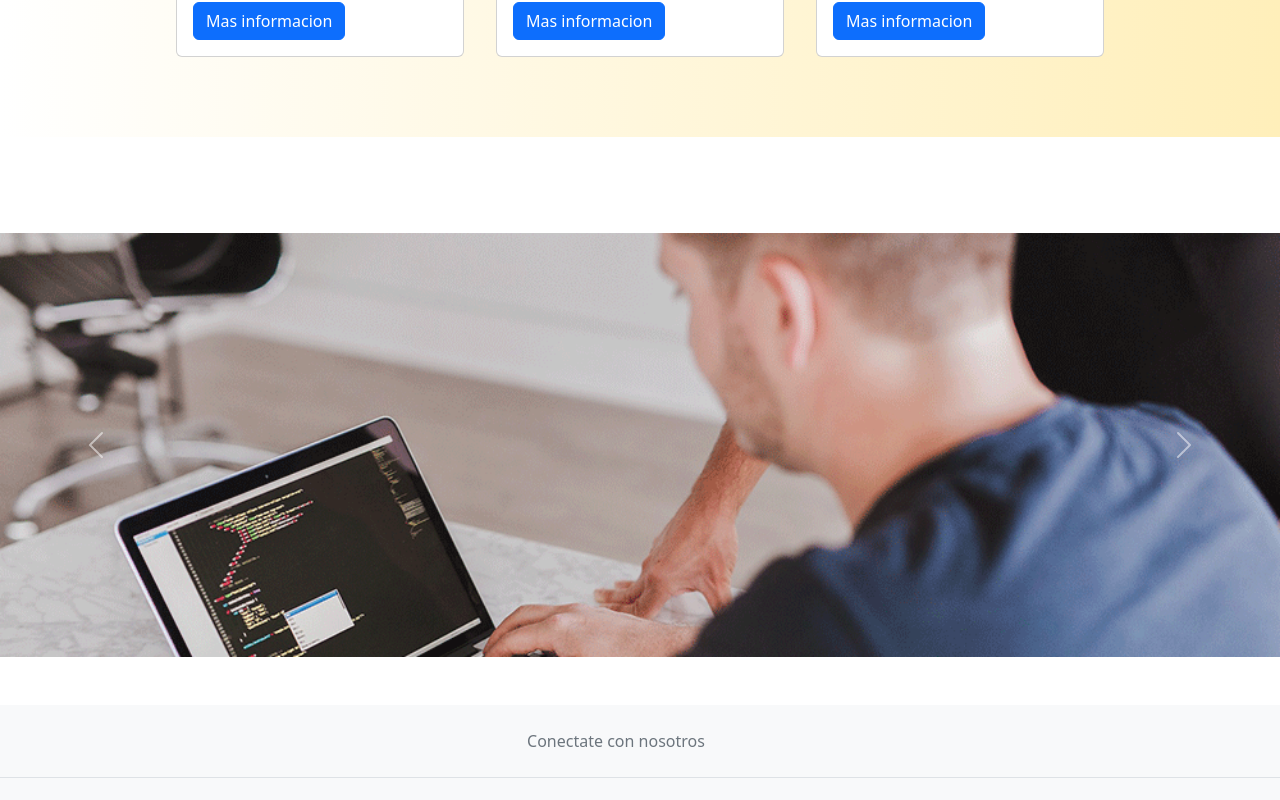
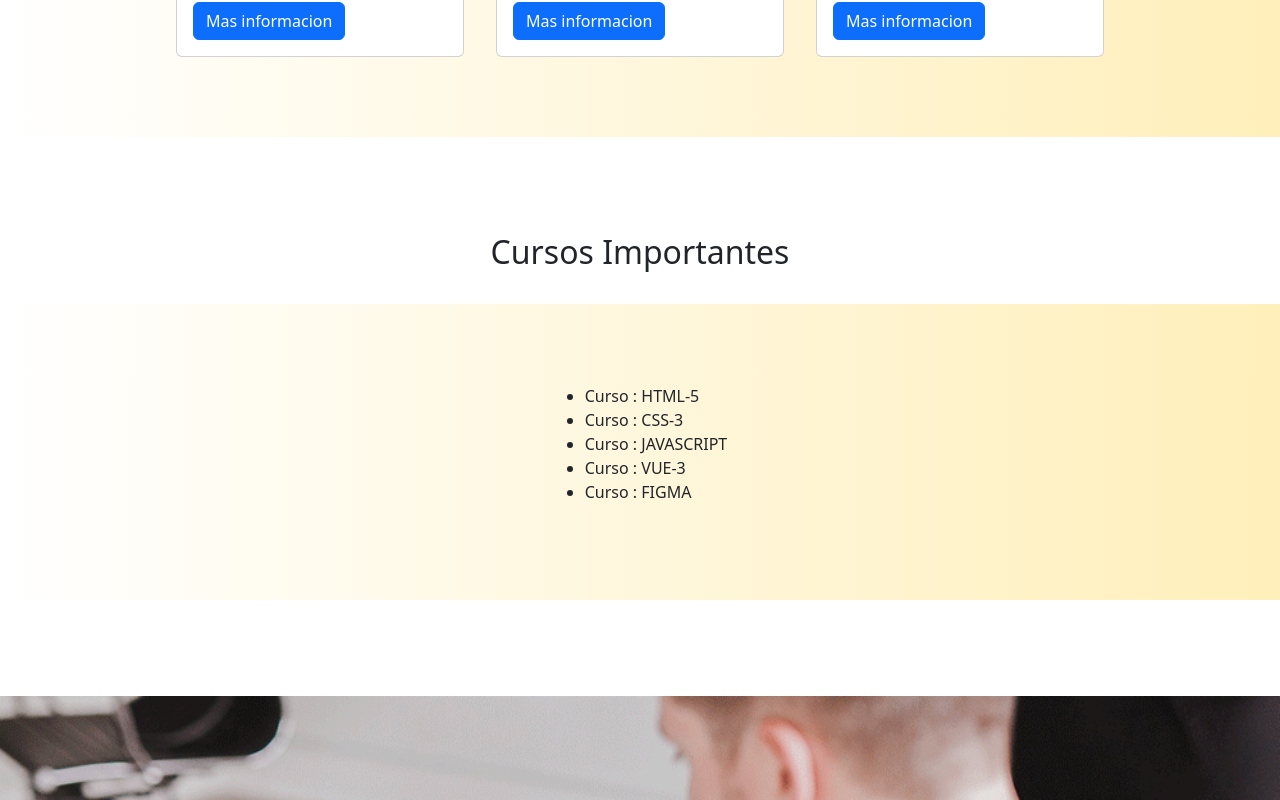
Before and after one commit to Anismelow/tech-blog, a Vue app: page /FrontView in a window 1280 px wide. Shown: the part 645-1445 px from the top of the page. Built offline with nearby package versions, Linux system fonts and the light colour scheme; the HTML template or start-up script is replaced by a standard one.

Commit message:
IMplementacion del componente Lista cursos con v-for

```diff
--- a/src/components/CardYorlin.vue
+++ b/src/components/CardYorlin.vue
@@ -1,6 +1,7 @@
 <template>
     <div class="card" style="width: 18rem">
       <!-- <img src="@/img/imagen-1.jpg" class="card-img-top" alt="..." /> -->
+      <!-- uso directiva v-bind:   = :    para modificar un atributo -->
       <img :src="imagen" class="card-img-top" alt="..." />
       <div class="card-body">
         <h5 class="card-title">{{ titulo }}</h5>
--- /dev/null
+++ b/src/components/ListaCursosYorlin.vue
@@ -0,0 +1,26 @@
+
+<!-- Implementacion de la directiva V-FOR -->
+<template>
+  <ul>
+    <li v-for="(curso , index) in cursos" :key="index">
+    Curso : {{curso}}</li>
+  </ul>
+</template>
+
+<script>
+export default {
+    setup() {
+        const cursos = ["HTML-5","CSS-3","JAVASCRIPT","VUE-3","FIGMA"];
+
+        return{
+            cursos,
+        };
+
+    },
+
+};
+</script>
+
+<style>
+
+</style>
--- a/src/views/FrontView.vue
+++ b/src/views/FrontView.vue
@@ -1,9 +1,10 @@
 <script setup>
 import NavBar from '../components/NavBar.vue'
 import Footer from '../components/FooterComponent.vue'
-import Card from '../components/CardComponent.vue'
+// import Card from '../components/CardComponent.vue'
 import Carrrousel from '../components/CarrouselComponent.vue'
 import CardYorlin from '../components/CardYorlin.vue'
+import ListaCursosYorlin from '../components/ListaCursosYorlin.vue'
 
 </script>
 
@@ -19,13 +20,18 @@ import CardYorlin from '../components/CardYorlin.vue'
     <CardYorlin titulo="Front-Responsive Design vs Adaptative Design ¿ Cuál es Mejor ?" descripcion="descripcion frontend 3" enlace="https://blog.nubecolectiva.com/responsive-design-vs-adaptative-design-cual-es-mejor/" imagen="/src/img/imagen-3.png"/>
   </div>
 
+  <h2>Cursos Importantes</h2>
+  <div class="cards">
+    <lista-cursos-yorlin />
+  </div>
+
     <Carrrousel class="mb-5 "/>
 
 
     <Footer class="mb-5"/>
 </template>
 <style>
-h1{
+h1,h2{
     text-align: center;
     margin: 2rem auto;
 }
```
